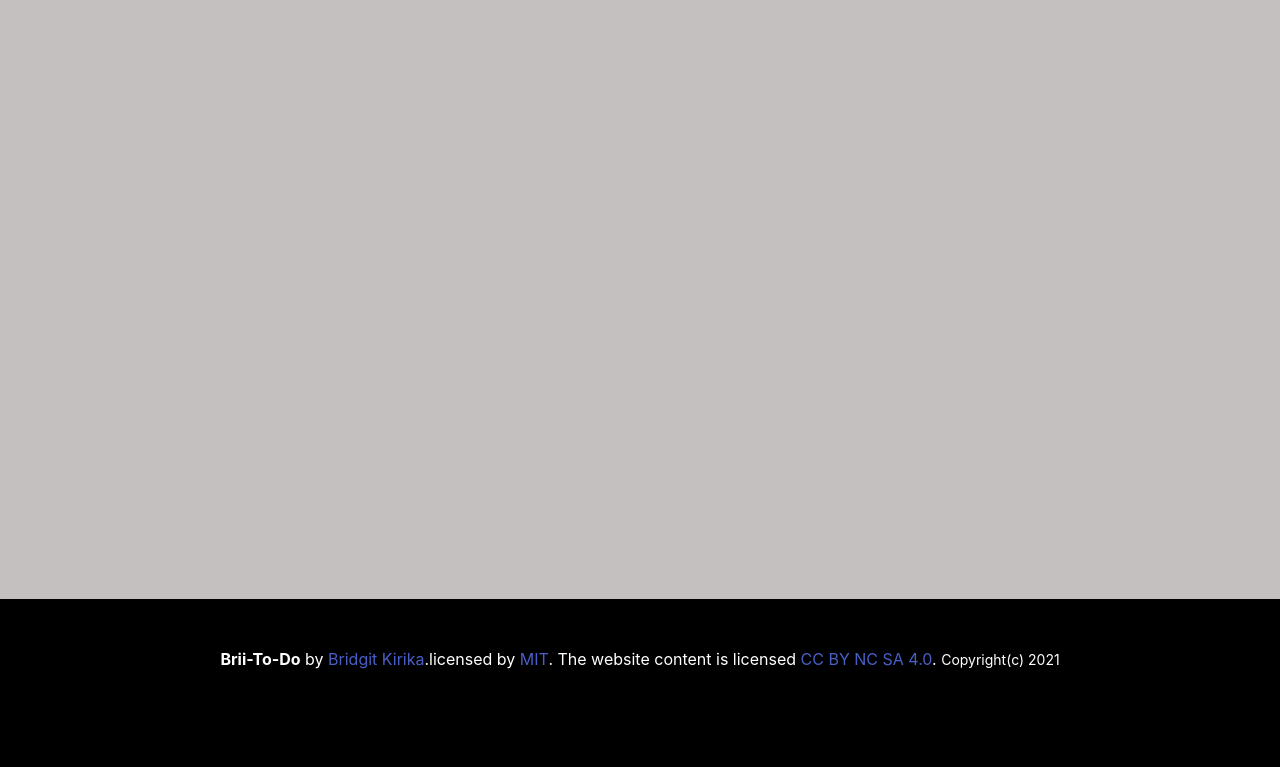
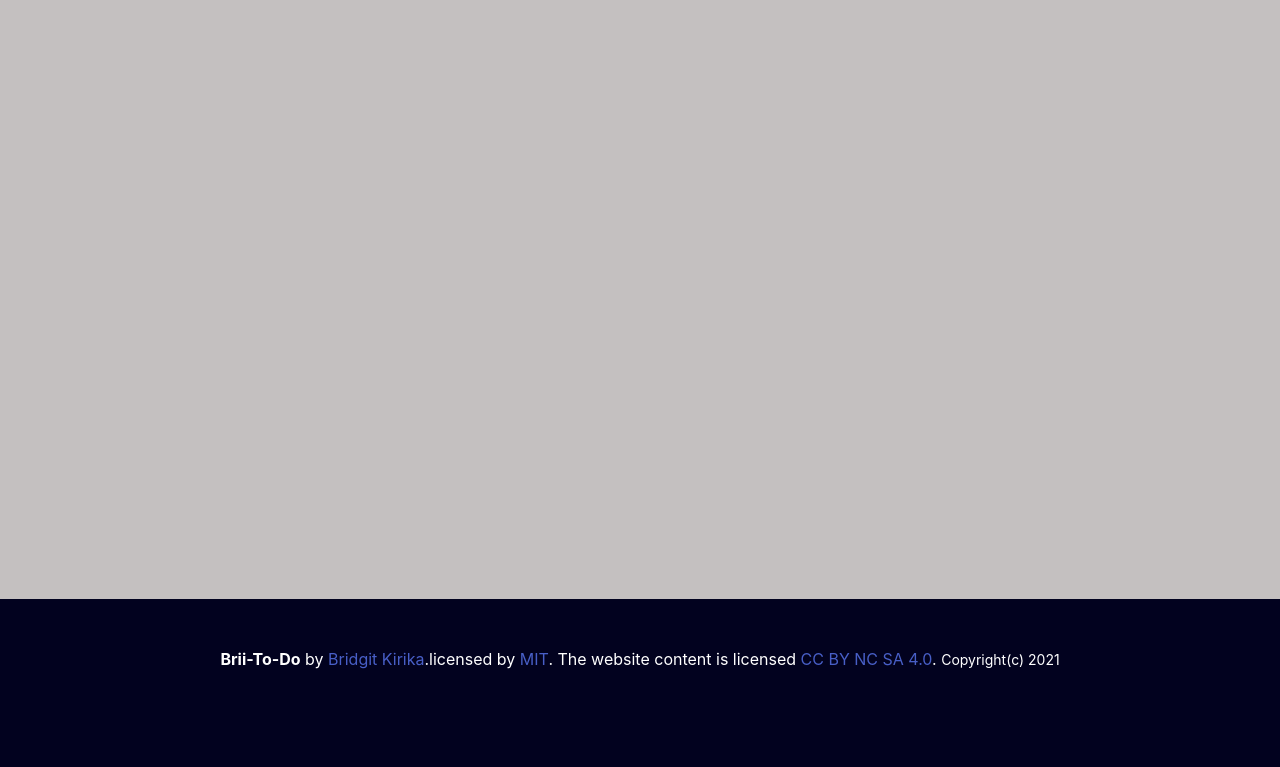
Before and after one commit to BridgitKirika/Brii-to-do, a Django app: page /index/ in a window 1280 px wide. Shown: the part 108-875 px from the top of the page. Run offline with Django 3.2, Linux system fonts and the light colour scheme; the visitor is signed in with stand-in values (Sample User, id 1); data that the repository does not hold is empty; some libraries are stand-ins or nearby versions.

Commit message:
changed the background color for the footer

```diff
--- a/todoapp/templates/index.html
+++ b/todoapp/templates/index.html
@@ -38,7 +38,7 @@
 
 </body>
 
-<footer class="footer" style="background-color: black; color: white;">
+        <footer class="footer" style="background-color: rgb(2, 2, 31); color: white;">
             <div class="content has-text-centered">
                 <p>
                 <strong style="color: white;">Brii-To-Do</strong> by <a href="">Bridgit Kirika</a>.licensed by
```
